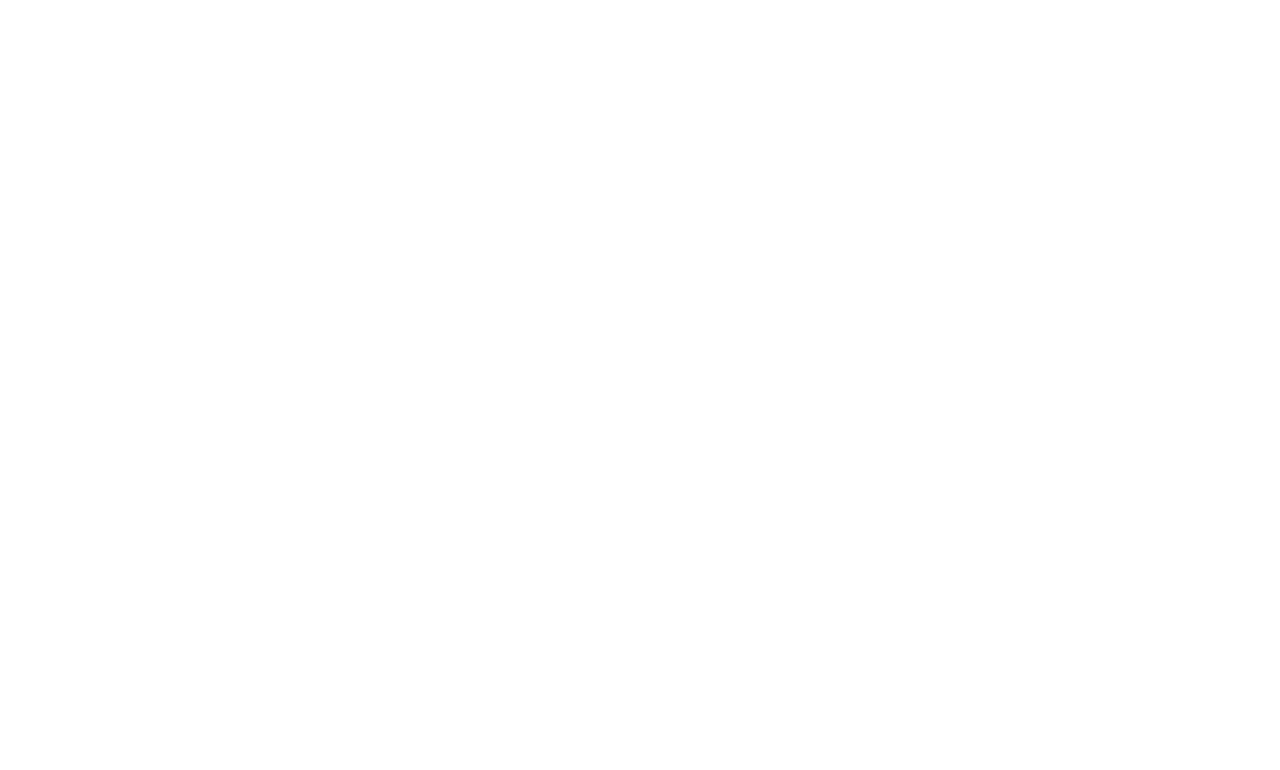
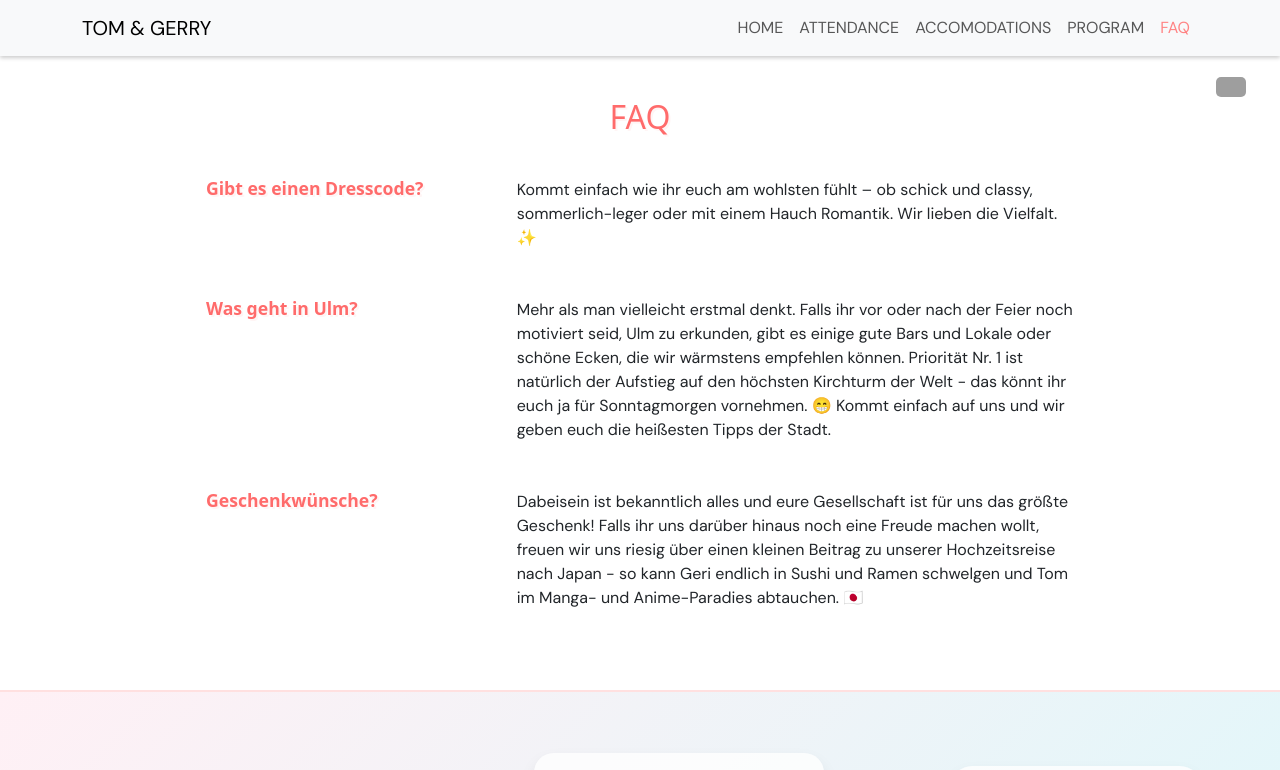
Before and after one commit to TheCodingTom/Wedding-project, a React (Vite) app in the folder react-wedding/: page /faq in a window 1280 px wide. Before the commit this address had no page. Shown: the top 770 px of the page. Built offline with nearby package versions, Linux system fonts and the light colour scheme; grey boxes are pictures that could not be loaded; a web font is replaced by a local one.

Commit message:
created FAQ page

```diff
--- a/react-wedding/src/App.tsx
+++ b/react-wedding/src/App.tsx
@@ -10,6 +10,7 @@
 import { LanguageProvider, LanguageSelector } from "./context/LanguageContext";
 import Footer from "./components/Footer";
 import Attendance from "./pages/Attendance";
+import FAQ from "./pages/FAQ";
 
 const Root = () => {
   return (
@@ -35,6 +36,7 @@
 
             <Route path="/accomodation" element={<Accomodations />} />
             <Route path="/program" element={<Program />} />
+            <Route path="/faq" element={<FAQ />} />
           </Route>
         </Routes>
       </BrowserRouter>
--- a/react-wedding/src/components/NavBar.tsx
+++ b/react-wedding/src/components/NavBar.tsx
@@ -61,6 +61,9 @@
               <Nav.Link as={NavLink} to={"/program"}>
                 {program}
               </Nav.Link>
+              <Nav.Link as={NavLink} to={"/faq"}>
+                FAQ
+              </Nav.Link>
             </Nav>
           </Navbar.Collapse>
         </Container>
--- /dev/null
+++ b/react-wedding/src/pages/FAQ.tsx
@@ -0,0 +1,44 @@
+import React from "react";
+import styles from "../styles/faq.module.css";
+
+function FAQ() {
+  return (
+    <div className={styles.faqWrapper}>
+      <h1 className={styles.faqTitle}>FAQ</h1>
+
+      <div className={styles.faqItem}>
+        <h3 className={styles.question}>Gibt es einen Dresscode?</h3>
+        <p className={styles.answer}>
+          Kommt einfach wie ihr euch am wohlsten fühlt – ob schick und classy,
+          sommerlich-leger oder mit einem Hauch Romantik. Wir lieben die
+          Vielfalt. ✨
+        </p>
+      </div>
+
+      <div className={styles.faqItem}>
+        <h3 className={styles.question}>Was geht in Ulm?</h3>
+        <p className={styles.answer}>
+          Mehr als man vielleicht erstmal denkt. Falls ihr vor oder nach der
+          Feier noch motiviert seid, Ulm zu erkunden, gibt es einige gute Bars
+          und Lokale oder schöne Ecken, die wir wärmstens empfehlen können.
+          Priorität Nr. 1 ist natürlich der Aufstieg auf den höchsten Kirchturm
+          der Welt - das könnt ihr euch ja für Sonntagmorgen vornehmen. 😁 Kommt
+          einfach auf uns und wir geben euch die heißesten Tipps der Stadt.
+        </p>
+      </div>
+
+      <div className={styles.faqItem}>
+        <h3 className={styles.question}>Geschenkwünsche?</h3>
+        <p className={styles.answer}>
+          Dabeisein ist bekanntlich alles und eure Gesellschaft ist für uns das
+          größte Geschenk! Falls ihr uns darüber hinaus noch eine Freude machen
+          wollt, freuen wir uns riesig über einen kleinen Beitrag zu unserer
+          Hochzeitsreise nach Japan - so kann Geri endlich in Sushi und Ramen
+          schwelgen und Tom im Manga- und Anime-Paradies abtauchen. 🇯🇵
+        </p>
+      </div>
+    </div>
+  );
+}
+
+export default FAQ;
--- a/react-wedding/src/pages/Program.tsx
+++ b/react-wedding/src/pages/Program.tsx
@@ -7,7 +7,14 @@
 
 const programTranslation: Record<
   TranslationLang,
-  { title: string; p1: string; p2: string; p3: string; ending: string }
+  {
+    title: string;
+    p1: string;
+    p2: string;
+    p3: string;
+    ending: string;
+    tooltip: string;
+  }
 > = {
   en: {
     title: "La dolce (deutsche) vita! - in our garden!",
@@ -16,6 +23,7 @@
     p2: `After the ceremony at the Standesamt and the first bubbles, from 1 PM we’ll head to our garden, which we’ll transform into a little Italian paradise – with everything that comes with it. Spritz, pasta e amore – what more could you ask for? We’re looking forward to a lively and joyful celebration where (almost) anything goes: from Italian music bangers, countless spritz, infamous photo booth fails, emotional moments, and wild dance moves, to a colorful mix of languages – Italian, German, English, and probably some Schwäbisch and Pescarese. The most important thing is that we get to celebrate with the people we love and cherish – and that’s you!`,
     p3: `For the party animals among us: when the garden starts to get sleepy, we’ll open the doors to a garage rave with our star DJs Stefan & Zen, Mani Pulite, Max aka Massimo, Lucas, and El Loco Abreu.`,
     ending: `We’re so excited to spend this day with all of you!`,
+    tooltip: "Click on the pic",
   },
   it: {
     title: "La dolce (deutsche) vita!",
@@ -25,6 +33,7 @@
     p3: `E per chi si reggerà ancora in piedi, a fine giornata apriremo le porte del nostro garage per un party esclusivo con una line-up che farebbe invidia anche ai club di Berlino: Stefan & Zen, Mani Pulite, Max aka Massimo, Lucas ed El Loco Abreu!`,
 
     ending: `Non vediamo l’ora di vivere questa giornata insieme a voi!`,
+    tooltip: "Clicca sulla foto",
   },
   de: {
     title: "La dolce (deutsche) Vita! - bei uns im Garten!",
@@ -34,12 +43,13 @@
     p3: ` Für die Feierwütigen unter uns: wenn der Garten langsam schläfrig wird, öffnen wir die Tore zum lauschigen Garagen-Rave mit unseren Star DJs Stefan & Zen, Mani pulite, Max aka Massimo, Lucas und El Loco Abreu. `,
     ending: `Wir freuen uns
               so sehr auf den Tag mit euch!`,
+    tooltip: "Klicke auf das Bild",
   },
 };
 
 function Program() {
   const { language } = useLanguage();
-  const { title, p1, p2, p3, ending } =
+  const { title, p1, p2, p3, ending, tooltip } =
     programTranslation[language as TranslationLang] || programTranslation.en;
 
   const [toggled, setToggled] = useState(false);
@@ -61,7 +71,7 @@
       <div className="program-container">
         <div className="program-gif-wrapper" onClick={handleToggle}>
           <div className="tooltip-wrapper">
-            {showTooltip && <div className="tooltip">Click on the picture</div>}
+            {showTooltip && <div className="tooltip">{tooltip}</div>}
             <img
               className={`program-gif toggle-fade ${
                 toggled ? "fade-out" : "fade-in"
--- /dev/null
+++ b/react-wedding/src/styles/faq.module.css
@@ -0,0 +1,49 @@
+.faqWrapper {
+  max-width: 900px;
+  margin: 0 auto;
+  padding: 2rem 1rem;
+  display: flex;
+  flex-direction: column;
+  align-items: center;
+}
+
+.faqTitle {
+  text-align: center;
+  font-size: 2rem;
+  margin-bottom: 2rem;
+}
+
+.faqItem {
+  display: flex;
+  justify-content: space-between;
+  gap: 2rem;
+  margin-bottom: 2rem;
+  width: 100%;
+  align-items: flex-start;
+}
+
+.question {
+  flex: 1;
+  text-align: left;
+  font-weight: bold;
+  font-size: 1.1rem;
+  min-width: 150px;
+}
+
+.answer {
+  flex: 2;
+  text-align: left;
+  font-size: 1rem;
+}
+
+/* Responsive: stack on smaller screens */
+@media (max-width: 768px) {
+  .faqItem {
+    flex-direction: column;
+    align-items: flex-start;
+  }
+
+  .question {
+    margin-bottom: 0.5rem;
+  }
+}
```
